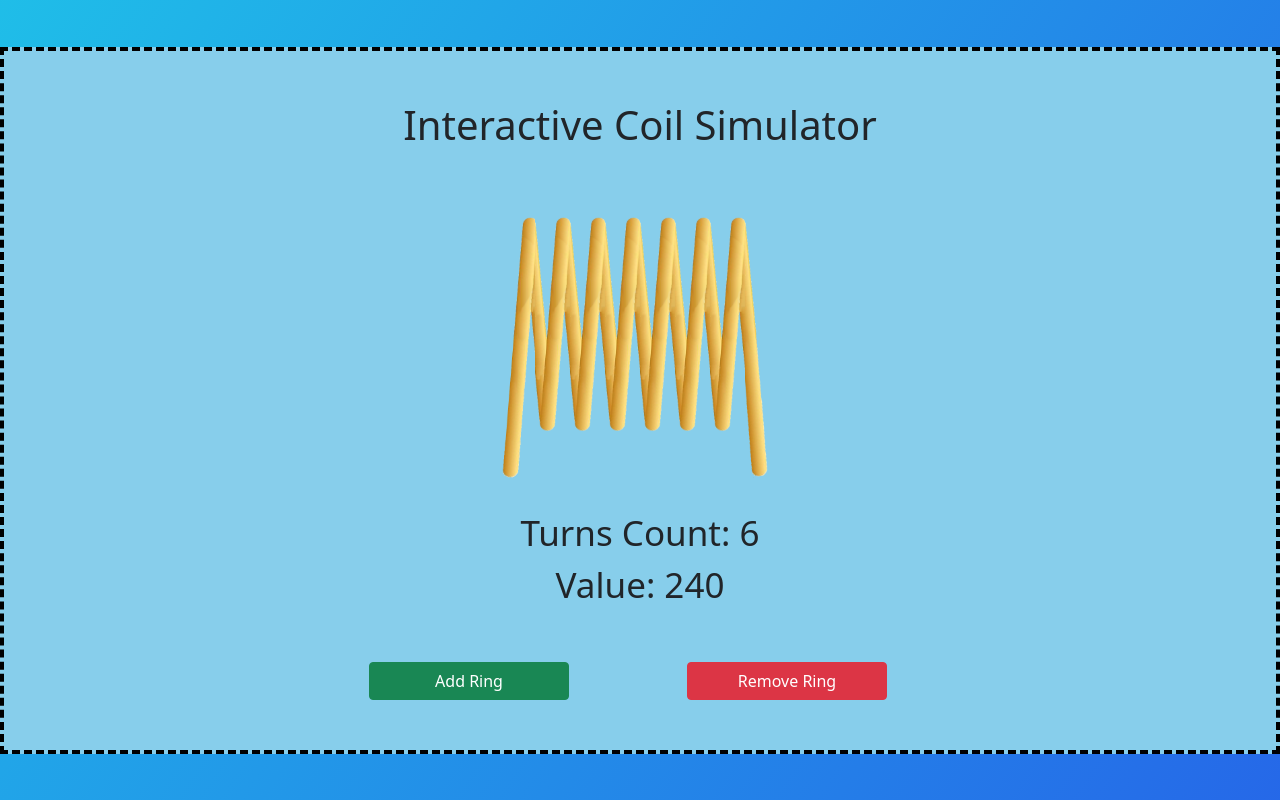
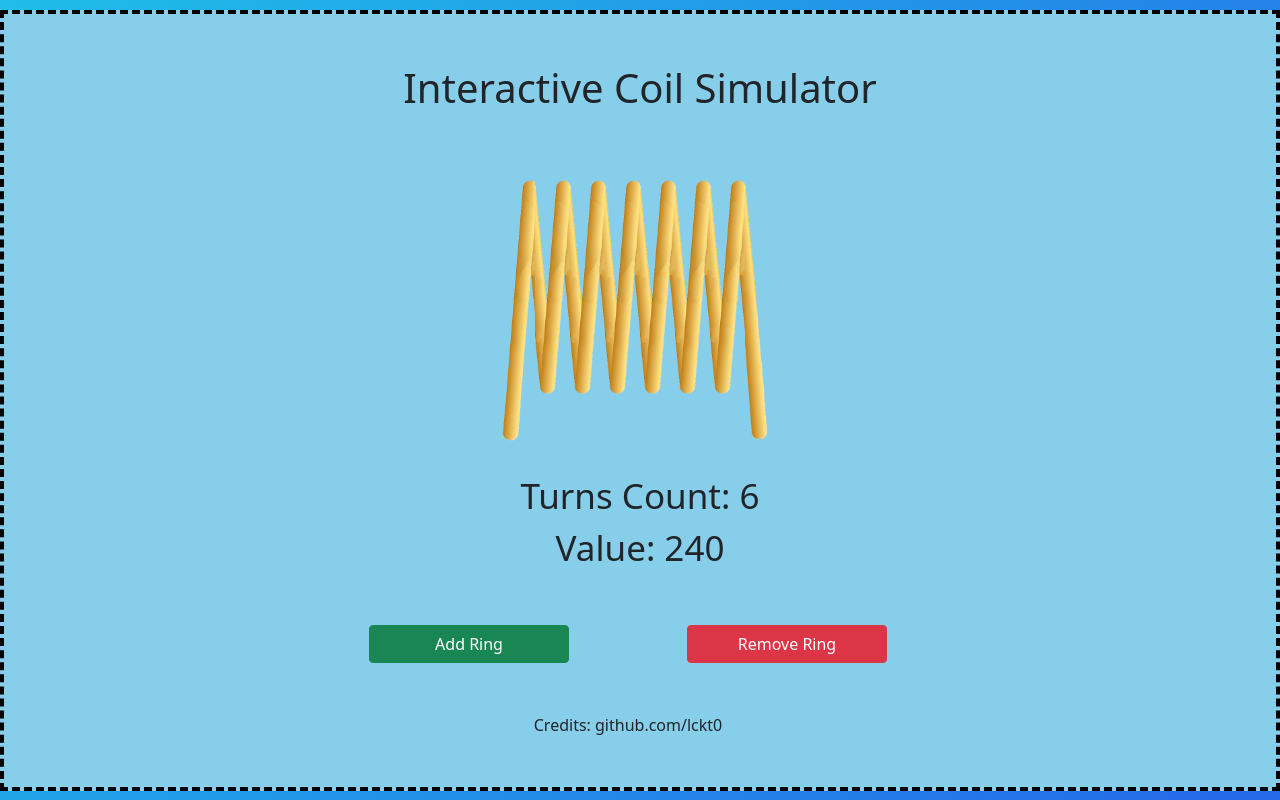
Before and after one commit to lckt0/Coil-Simulator-Interactive, a plain HTML site: page index.html in a window 1280 px wide. Drawn offline with Linux system fonts and the light colour scheme.

Commit message:
Update index.html

```diff
--- a/index.html
+++ b/index.html
@@ -49,6 +49,10 @@
                             </div>
                             <div style="margin-bottom: 50px;"></div>
                         </div>
+                        <div class="row justify-content-center">
+				<center>Credits: github.com/lckt0</center>
+                            <div style="margin-bottom: 50px;"></div>
+                        </div>
                     </div>
                 </div>
             </div>
```
